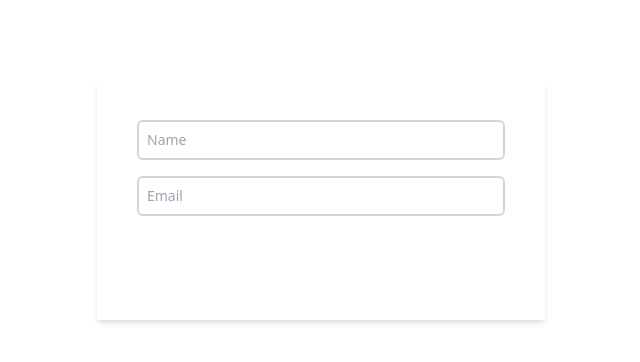
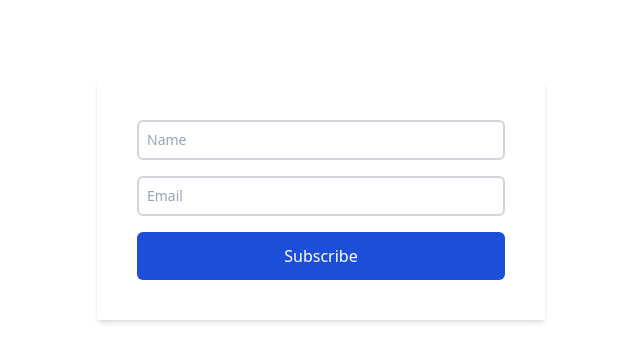
Before and after one commit to omarijalagania/eslint_prettier, a React (Create React App) app: page / in a window 1280 px wide. Shown: the top 362 px of the page, without its empty margins (319-959 px from the left). Built offline with nearby package versions, Linux system fonts and the light colour scheme.

Commit message:
button modify

```diff
--- a/src/components/Register/Register.js
+++ b/src/components/Register/Register.js
@@ -43,7 +43,13 @@ const Register = () => {
           register={register}
         />
         {errors.email && <Error>{errors.email.message}</Error>}
-        <Button color='blue' type='submit' text='Subscribe' />
+        <Button
+          color='bg-blue-700'
+          hover='hover:bg-blue-600'
+          textCol='text-white'
+          type='submit'
+          text='Subscribe'
+        />
       </form>
     </div>
   );
--- a/src/components/Ui/Button.js
+++ b/src/components/Ui/Button.js
@@ -1,8 +1,11 @@
 import React from 'react';
 
-const Button = ({ type, color, text }) => {
+const Button = ({ type, color, text, hover, textCol }) => {
   return (
-    <button className={`bg-${color}-700 text-white p-3 rounded-md`} type={type}>
+    <button
+      className={`${color} ${hover} ${textCol} p-3 rounded-md`}
+      type={type}
+    >
       {text}
     </button>
   );
--- a/src/components/Ui/Input.js
+++ b/src/components/Ui/Input.js
@@ -9,7 +9,7 @@ const Input = (props) => {
       type={type}
       name={name}
       placeholder={placeholder}
-      {...register(name, { required: `${name} Required` })}
+      {...register(name, { required: `${name} required` })}
     />
   );
 };
```
